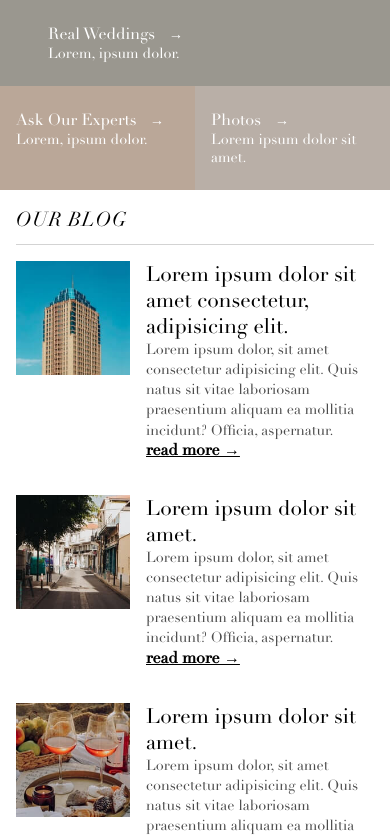
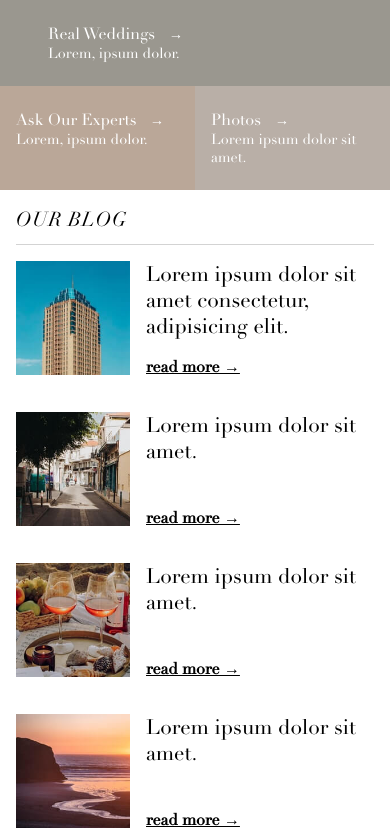
Before and after one commit to aman-maharshi/wo-projects, a React (Create React App) app in the folder site-1-react/: page / in a window 390 px wide. Shown: the top 837 px of the page. Built offline with nearby package versions, Linux system fonts and the light colour scheme.

Commit message:
minor changes

```diff
--- a/site-1-react/src/styles/blog.css
+++ b/site-1-react/src/styles/blog.css
@@ -55,6 +55,9 @@
 }
 
 @media (max-width: 768px) {
+    .blog__section {
+        flex-direction: column;
+    }
     .blog {
         padding: 0 2rem;
     }
@@ -67,11 +70,12 @@
     .blog__right {
         flex: 4;
         padding-left: 1rem;
+        padding-right: 1rem;
     }
 }
 @media (max-width: 576px) {
-    .blog__section {
-        flex-direction: column;
+    .blog__desc {
+        display: none;
     }
     .blog {
         padding: 0 1rem;
@@ -79,4 +83,7 @@
     .blog__header {
         font-size: 1.25rem;
     }
+    .blog__right {
+        padding-right: 0;
+    }
 }
--- a/site-1-react/src/styles/vendors.css
+++ b/site-1-react/src/styles/vendors.css
@@ -7,7 +7,7 @@
     font-size: 1.5rem;
     font-family: didot-italic;
     width: 150px;
-    margin: 10px auto;
+    margin: 0 auto 1.5rem auto;
     position: relative;
 }
 .vendors__title::before {
```
